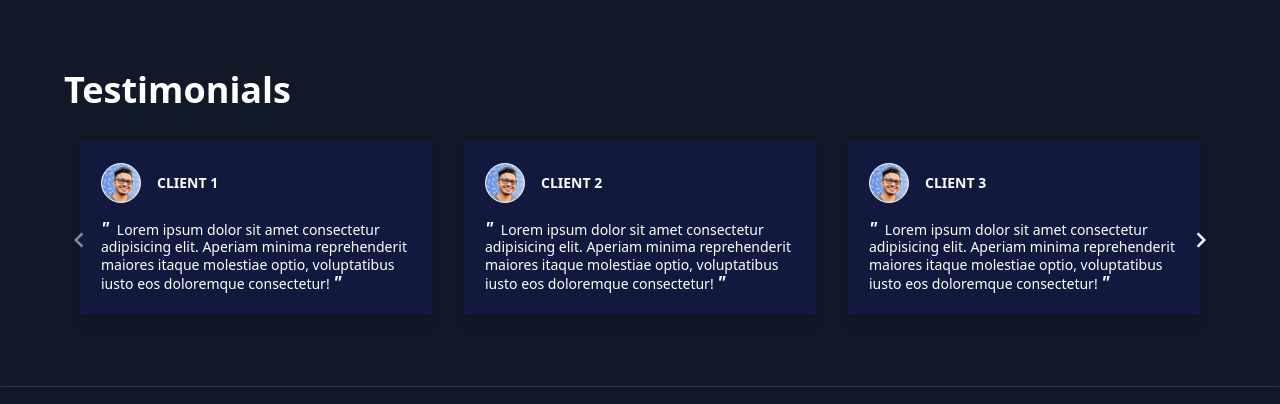
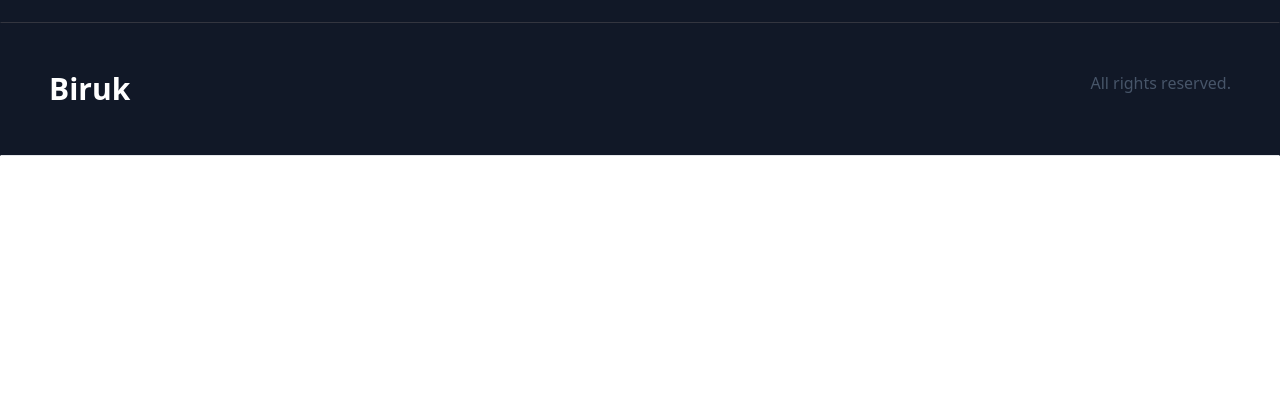
Before and after one commit to BirukM14/Code-Soft_Biruk-Portfolio, a Vue app: page / in a window 1280 px wide. Shown: the part 5324-5728 px from the top of the page. After the commit the page ends 5480 px from the top, so only its background shows below. Built offline with nearby package versions, Linux system fonts and the light colour scheme.

Commit message:
update LatestProjSection component; replace mobile image with sentimental image, update technologies, and remove TestimonialsSection component

```diff
--- a/src/App.vue
+++ b/src/App.vue
@@ -33,7 +33,6 @@ const NavBar = defineAsyncComponent(()=>import('@/components/NavBar.vue'));
 const HeroSection = defineAsyncComponent(()=>import('@/components/HeroSection.vue'));
 const ServicesSection = defineAsyncComponent(()=>import('@/components/ServicesSection.vue'));
 const AboutSection = defineAsyncComponent(()=>import('@/components/AboutSection.vue'));
-const TestimonialsSection = defineAsyncComponent(()=>import('@/components/TestimonialsSection.vue'));
 const LatestProjSection = defineAsyncComponent(()=>import('@/components/LatestProjSection.vue'));
 const ExperienceAndSkills = defineAsyncComponent(()=>import('@/components/ExperienceAndSkills.vue'));
 const ContactSection = defineAsyncComponent(()=>import('@/components/ContactSection.vue'));
--- a/src/components/LatestProjSection.vue
+++ b/src/components/LatestProjSection.vue
@@ -93,10 +93,10 @@ const Projects = ref([
     {
         id: 4,
         category: 'Machine Learning',
-        image: 'src/assets/mobile.jpg',
+        image: 'src/assets/sentimental.jpeg',
         title: 'Sentimental Analysis',
         description: 'Project Overview: This Sentiment Analysis project uses machine learning techniques to analyze the sentiment (positive, negative, or neutral) of text data. It typically involves training a model on labeled data (e.g., product reviews, social media posts) to predict the sentiment of unseen text input.',
-        technologies: ['NLP', 'NLIk', 'Logical Regression'],
+        technologies: ['NLP', 'NLTk', 'Logical Regression'],
         gitURL: 'https://github.com/BirukM14/sentimental-analysis',
         webURL: ''
     }
--- a/src/components/TestimonialsSection.vue
+++ /dev/null
@@ -1,91 +0,0 @@
-<template >
-    <section class="text-white mt-20" id="testimonials" data-aos="zoom-in">
-        <h2 class="text-4xl font-bold text-white text-left mb-4 px-4 xl:pl-16">Testimonials</h2>
-        <div class="px-4 xl:px-16">
-            <Carousel v-bind="settings" :breakpoints="breakpoints" >
-                <Slide v-for="element in testimonials" :key="element.id">
-                    <div class="carousel__item p-4">
-                        <div class="w-full mx-auto bg-[#111a3e] shadow-lg border border-[#1f1641] p-5 text-white font-light mb-6">
-                            <div class="w-full flex mb-4 items-center">
-                                <div class="overflow-hidden rounded-full w-10 h-10 bg-gray-50 border border-gray-200">
-                                    <img :src="element.image" alt="testimonial image" loading="lazy">
-                                </div>
-                                <h6 class="ml-4 font-bold text-sm uppercase text-white">{{ element.fullName }}</h6>
-                            </div>
-                            <div class="w-full">
-                                <p class="text-sm leading-tight">
-                                    <span class="text-lg leading-none italic font-bold text-white mr-1">"</span>
-                                        {{ element.comment }}
-                                    <span class="text-lg leading-none italic font-bold text-white mr-1">"</span>
-                                </p>
-                            </div>
-                        </div>
-                    </div>
-                </Slide>
-                <template #addons>
-                    <Navigation />
-                </template>
-            </Carousel>
-        </div>
-    </section>
-</template>
-<script setup>
-import { ref } from 'vue';
-import { Carousel , Navigation , Slide } from 'vue3-carousel';
-import 'vue3-carousel/dist/carousel.css';
-//Carousel settings
-const settings =ref({
-    itemsToShow:1,
-    snapAlign:"center",
-})
-
-//Breakpoints
-const breakpoints =ref({
-    700:{
-        itemsToShow:2.5,
-        snapAlign:'center',
-    },
-    1024:{
-        itemsToShow:3,
-        snapAlign:'start'
-    }
-})
-
-const testimonials=ref([
-    {
-        id:1,
-        fullName:'client 1',
-        image:'src/assets/image.png',
-        comment:'Lorem ipsum dolor sit amet consectetur adipisicing elit. Aperiam minima reprehenderit maiores itaque molestiae optio, voluptatibus iusto eos doloremque consectetur!'
-    },
-    {
-        id:2,
-        fullName:'client 2',
-        image:'src/assets/image.png',
-        comment:'Lorem ipsum dolor sit amet consectetur adipisicing elit. Aperiam minima reprehenderit maiores itaque molestiae optio, voluptatibus iusto eos doloremque consectetur!'
-    },
-    {
-        id:3,
-        fullName:'client 3',
-        image:'src/assets/image.png',
-        comment:'Lorem ipsum dolor sit amet consectetur adipisicing elit. Aperiam minima reprehenderit maiores itaque molestiae optio, voluptatibus iusto eos doloremque consectetur!'
-    },
-    {
-        id:4,
-        fullName:'client 4',
-        image:'src/assets/image.png',
-        comment:'Lorem ipsum dolor sit amet consectetur adipisicing elit. Aperiam minima reprehenderit maiores itaque molestiae optio, voluptatibus iusto eos doloremque consectetur!'
-    },
-    {
-        id:5,
-        fullName:'client 5',
-        image:'src/assets/image.png',
-        comment:'Lorem ipsum dolor sit amet consectetur adipisicing elit. Aperiam minima reprehenderit maiores itaque molestiae optio, voluptatibus iusto eos doloremque consectetur!'
-    },
-])
-</script>
-<style >
-    .carousel__prev,.carousel__next {
-        color: white !important;
-    }
-</style>
```
Also changed, not shown: src/assets/sentimental.jpeg.
